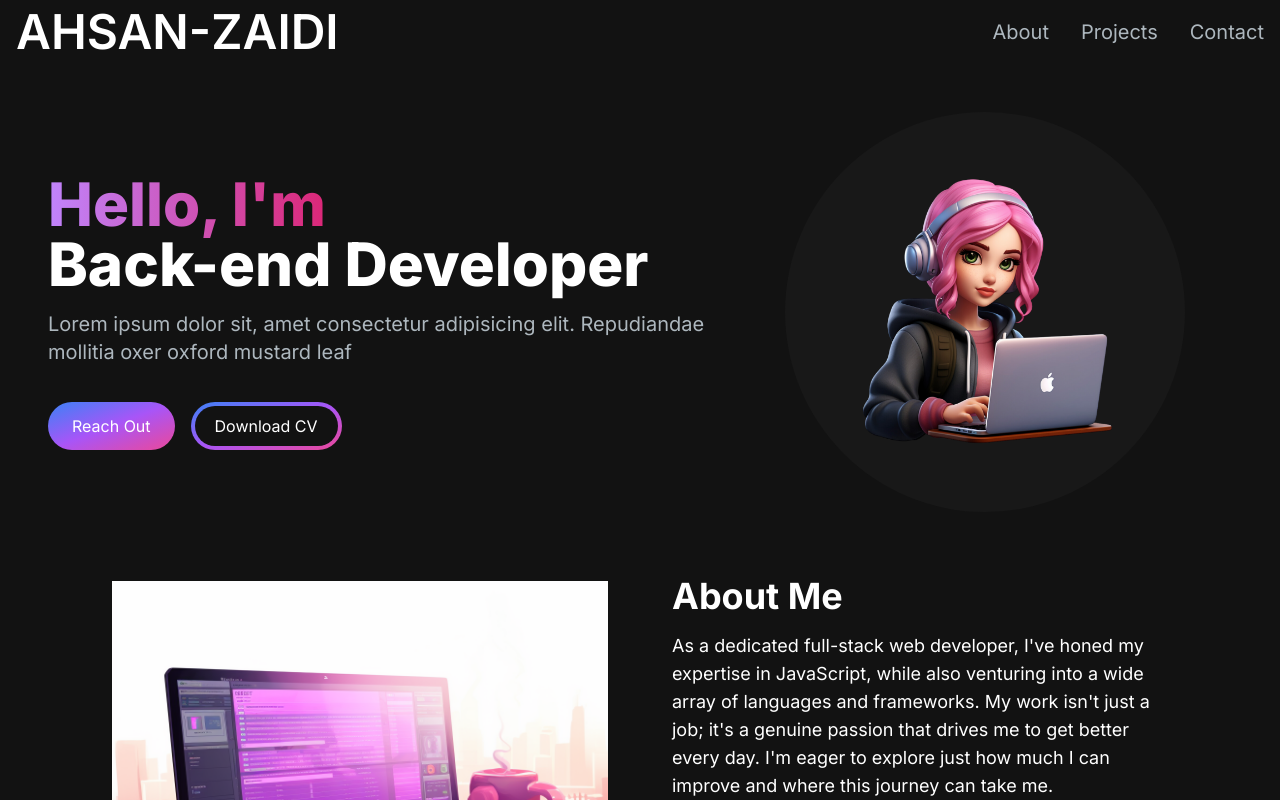
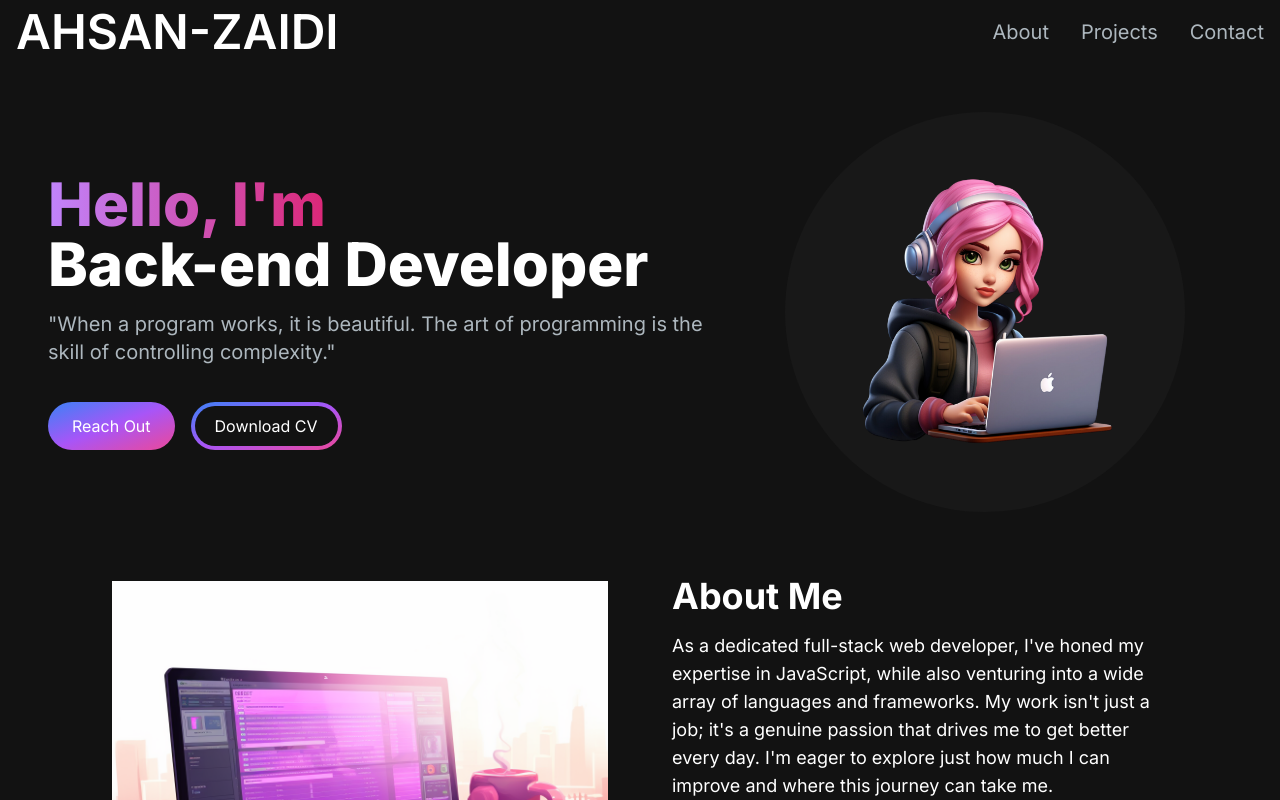
Before and after one commit to Ahsan-Zaidi/Ahsan-dev, a Next.js app: page / in a window 1280 px wide. Shown: the top 800 px of the page. Built offline with nearby package versions, Linux system fonts and the light colour scheme.

Commit message:
personal changes

```diff
--- a/src/app/components/HeroSection.jsx
+++ b/src/app/components/HeroSection.jsx
@@ -31,7 +31,7 @@ const HeroSection = () => {
                         />
                     </h1>
                     <p className='text-[#ADB7BE] text-base sm:text-lg mb-6 lg:text-xl'>
-                        Lorem ipsum dolor sit, amet consectetur adipisicing elit. Repudiandae mollitia oxer oxford mustard leaf
+                        "When a program works, it is beautiful. The art of programming is the skill of controlling complexity."
                     </p>
                     <div>
                         <button className='px-6 py-3 w-full sm:w-fit rounded-full mr-4 bg-gradient-to-br from-blue-500 via-purple-500 to-pink-500 hover:bg-slate-200 text-white'>
```
